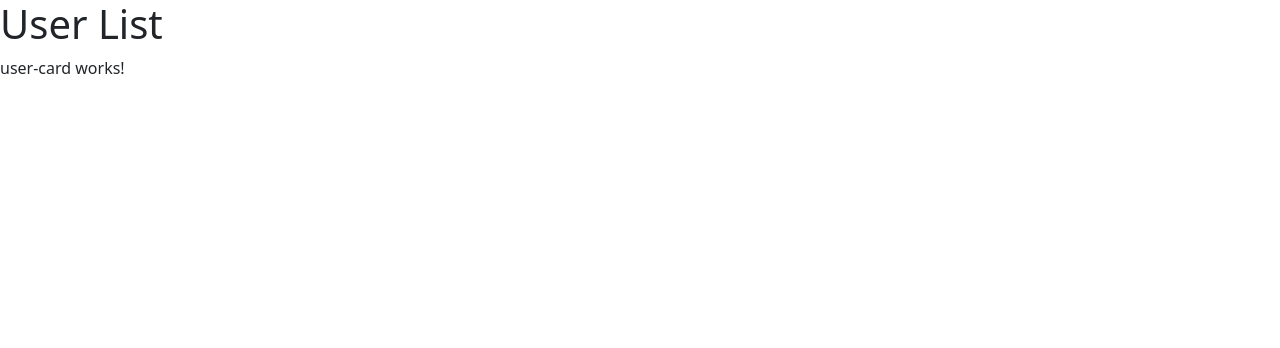
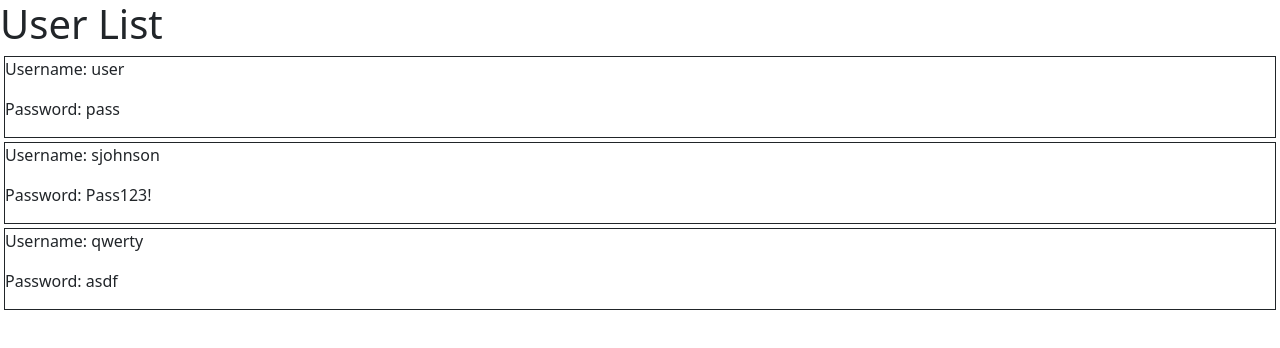
Before and after one commit to stanleyshi42/user-list-app, an Angular app: page / in a window 1280 px wide. Shown: the top 348 px of the page. Built offline with nearby package versions, Linux system fonts and the light colour scheme; data requests are answered from the project's data file.

Commit message:
implemented basic UI for Users

```diff
--- a/src/app/app.component.html
+++ b/src/app/app.component.html
@@ -1,2 +1,7 @@
 <h1>User List</h1>
-<app-user-card></app-user-card>
+
+<app-user-card
+  *ngFor="let user of users"
+  [username]="user.username"
+  [password]="user.password"
+></app-user-card>
--- a/src/app/app.component.ts
+++ b/src/app/app.component.ts
@@ -9,7 +9,7 @@ import { User } from './user.model';
 })
 export class AppComponent {
   title = 'user-list-app';
-  users: User[] = [];
+  users!: User[];
 
   constructor(private service: UserService) {}
 
--- a/src/app/user-card/user-card.component.html
+++ b/src/app/user-card/user-card.component.html
@@ -1 +1,4 @@
-<p>user-card works!</p>
+<div class="border border-dark m-1">
+  <p>Username: {{ username }}</p>
+  <p>Password: {{ password }}</p>
+</div>
```
Also changed, not shown: src/app/user-card/user-card.component.ts (+5 -2 lines).
